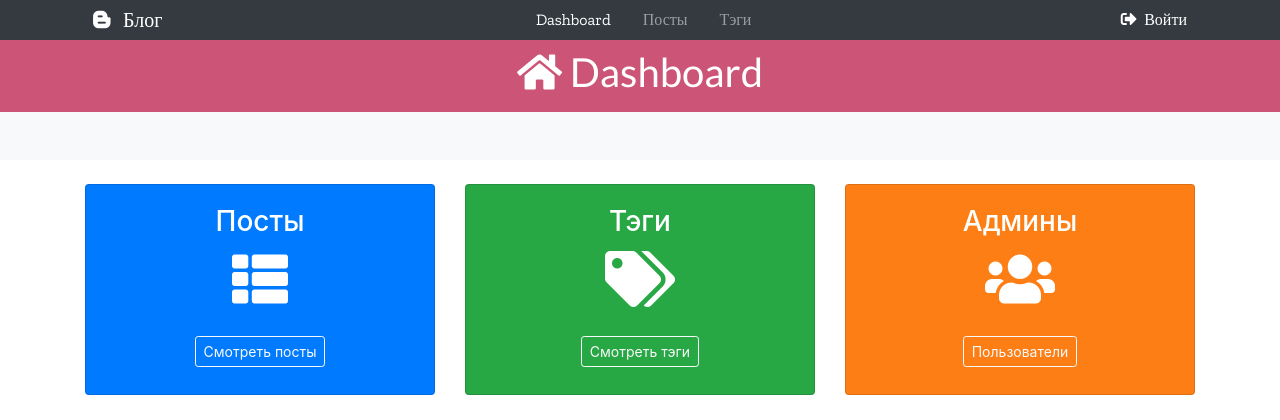
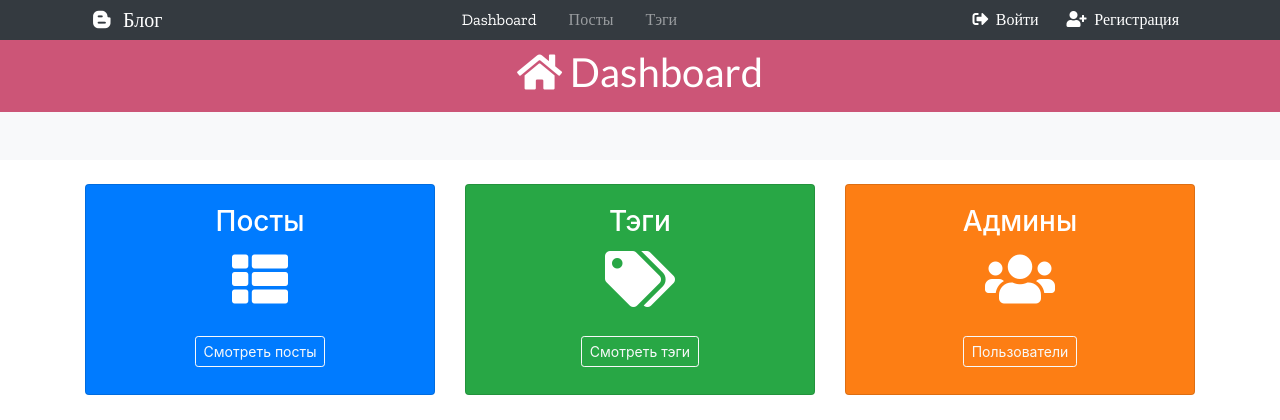
Before and after one commit to popoffww/django-blog, a Django app: page / in a window 1280 px wide. Shown: the top 420 px of the page. Run offline with Django 3.2, Linux system fonts and the light colour scheme; some libraries are stand-ins or nearby versions.

Commit message:
Оформление регистрации

```diff
--- a/templates/base.html
+++ b/templates/base.html
@@ -80,6 +80,13 @@
                     </a>
                 </li>
                 {% endif %}
+                <li class="nav-item px-2">
+                    <a href=""
+                       class="nav-link active">
+                        <i class="fas fa-user-plus px-1"></i>
+                        Регистрация
+                    </a>
+                </li>
             </ul>
 
         </div>
```
